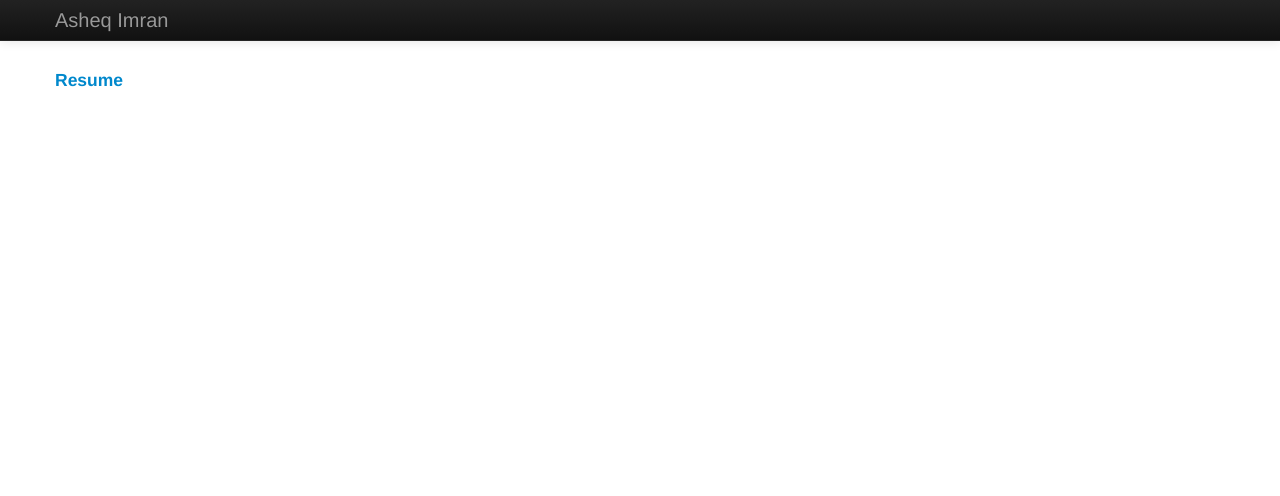
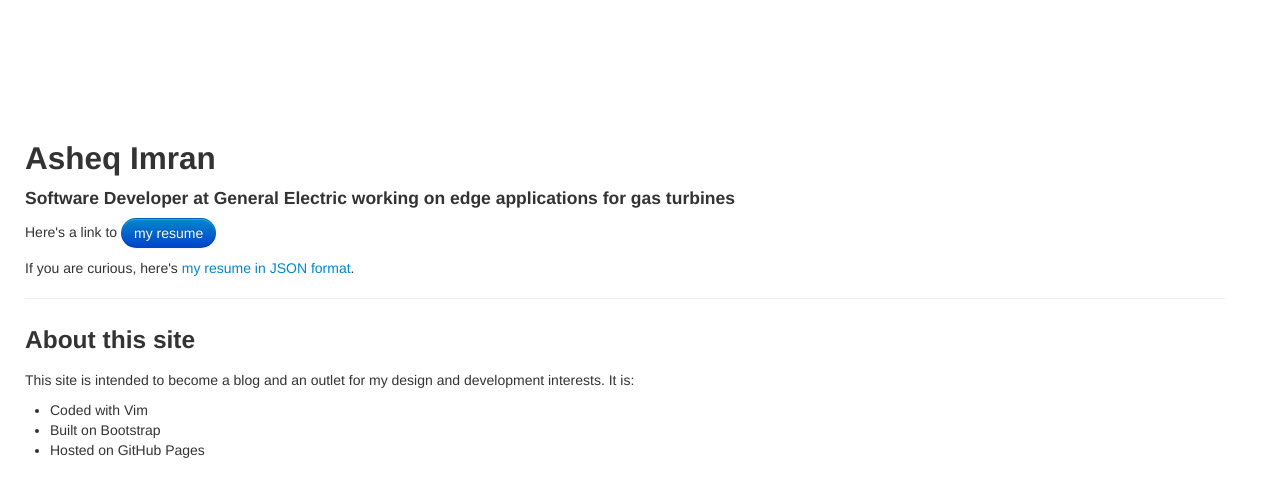
Before and after one commit to Asheq/asheq.github.io, a plain HTML site: page index.html in a window 1280 px wide. Drawn offline with Linux system fonts and the light colour scheme.

Commit message:
Improve landing page

```diff
--- a/css/main.css
+++ b/css/main.css
@@ -1,3 +1,7 @@
 body {
-    padding-top: 60px;
+    padding-top: 10%;
 }
+
+.my-resume-link {
+    border-radius: 100px;
+}
--- a/index.html
+++ b/index.html
@@ -1,39 +1,68 @@
 <!DOCTYPE html>
 
+<!-- This website should follow the code guidelines here: http://codeguide.co/#html -->
+<!-- And pass validation here: https://validator.w3.org/nu/ -->
+
 <!-- Root (top-most) element of HTML document -->
-<html lang="en">
+<html lang="en-us">
 
 <!-- Collection of metadata for the document -->
+
 <head>
   <title>Asheq Imran</title>
+  <meta name="description" content="Personal Website of Asheq Imran">
+  <meta name="description" content="Asheq Imran">
+
+  <!-- Make page appear normally on mobile devices -->
+  <!-- TODO: Test -->
   <meta name="viewport" content="width=device-width, initial-scale=1.0">
 
-  <!-- Declare this page's character encoding -->
+  <link rel="icon" type="image/png" href="images/favicon.png">
+
+  <!-- Declare this page's character encoding. This has the side-effect of making the use of
+    character entities in HTML optional, provided their encoding matches that of the document -->
   <meta charset="utf-8">
 
+  <!-- If being viewed on Internet Explorer, render the page with latest supported IE mode (edge) -->
+  <meta http-equiv="X-UA-Compatible" content="IE=Edge">
+
   <!-- CSS Start -->
-  <link href="css/main.css" rel="stylesheet">
-  <link href="lib/bootstrap/css/bootstrap.min.css" rel="stylesheet">
-  <link href="lib/bootstrap/css/bootstrap-responsive.min.css" rel="stylesheet">
+  <link rel="stylesheet" href="lib/bootstrap/css/bootstrap.min.css">
+  <link rel="stylesheet" href="lib/bootstrap/css/bootstrap-responsive.min.css">
+  <link rel="stylesheet" href="css/main.css">
   <!-- CSS End -->
 </head>
 
 <!-- Body of the document -->
+
 <body>
-  <div class="navbar navbar-inverse navbar-fixed-top">
-    <div class="navbar-inner">
-      <div class="container">
-        <a class="brand" href="#">Asheq Imran</a>
+  <div class="container">
+    <div class="row">
+      <div class="col-6">
+        <h2>Asheq Imran</h2>
+        <h4>Software Developer at General Electric working on edge applications for gas turbines</h4>
+        <p>Here's a link to <a class="btn btn-primary my-resume-link" href="pages/resume/resume.html" role="button">my resume</a></p>
+        <p>If you are curious, here's <a href="pages/resume/resume.json">my resume in JSON format</a>.</p>
+        <hr>
+        <h3>About this site</h3>
+        <p>This site is intended to become a blog and an outlet for my design and development interests. It is:</p>
+        <ul>
+          <li>
+            Coded with Vim
+          </li>
+          <li>
+            Built on Bootstrap
+          </li>
+          <li>
+            Hosted on GitHub Pages
+          </li>
+        </ul>
       </div>
     </div>
-  </div>
-  <div class="container">
-    <h4><b><a href="pages/resume/resume.html">Resume</a></b></h4>
-  </div>
-  <!-- JavaScript Start -->
-  <script src="lib/jquery/jquery-3.2.1.min.js"></script>
-  <script src="lib/bootstrap/js/bootstrap.min.js"></script>
-  <!-- JavaScript End -->
+    <!-- JavaScript Start -->
+    <script src="lib/jquery/jquery-3.2.1.min.js"></script>
+    <script src="lib/bootstrap/js/bootstrap.min.js"></script>
+    <!-- JavaScript End -->
 </body>
 
 </html>
--- /dev/null
+++ b/pages/resume/Todo.txt
@@ -0,0 +1,4 @@
+- Put "present" date
+- Shortlist classes
+- Bachelor of Science (?)
+- Master of Science (?)
```
Also changed, not shown: images/favicon.png (added).
